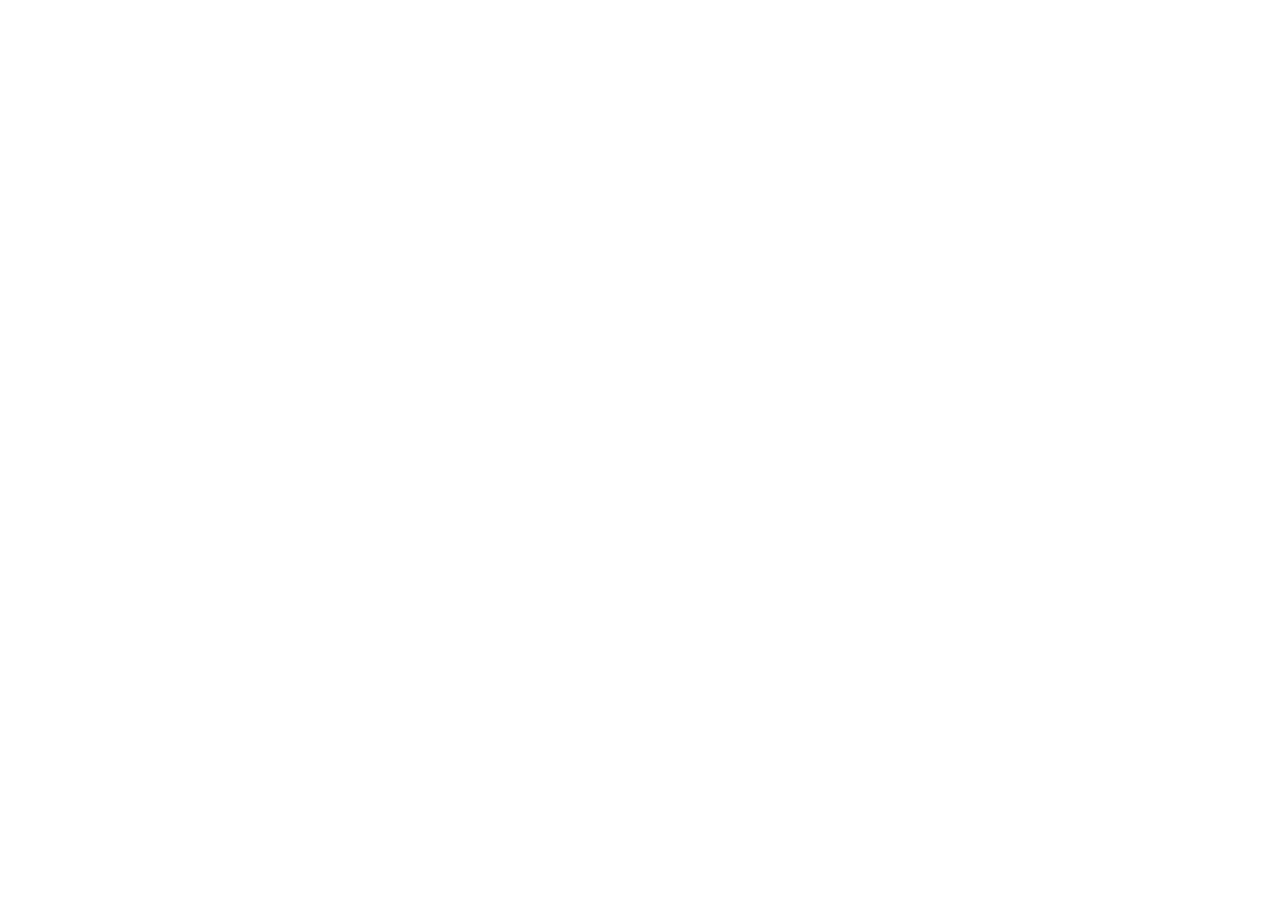
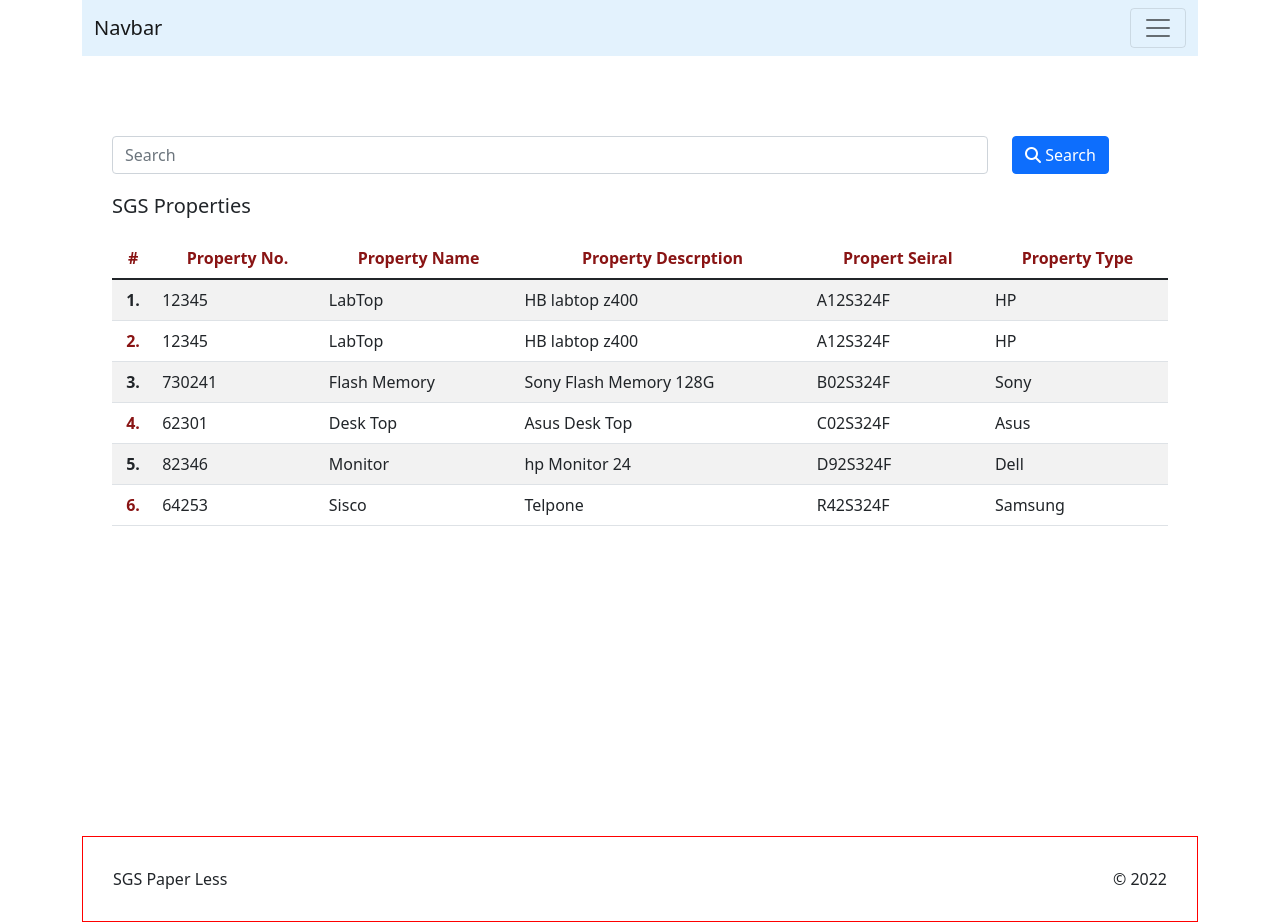
Before and after one commit to SameerAlHarbi/sgs-properties, an Angular app: page / in a window 1280 px wide. Before the commit the page ends 800 px from the top, so only its background shows below. Built offline with nearby package versions, Linux system fonts and the light colour scheme.

Commit message:
fix style

```diff
--- a/src/app/filter-property/filter-property.component.html
+++ b/src/app/filter-property/filter-property.component.html
@@ -1,5 +1,9 @@
-
-<div class="dropdown">
-   <button onclick="myFunction()" class="dropbtn">Select Here<button>
-  <input type="text" placeholder="Search.." id="myInput" onkeyup="filterFunction()"
-</div>
+<form class="row" style="margin-bottom: 20px;">
+  <div class="col">
+    <label for="inputPassword2" class="visually-hidden">Password</label>
+    <input type="search" class="form-control" placeholder="Search">
+  </div>
+  <div class="col-2">
+    <div type="submit" class="btn btn-primary"><i class="fa-solid fa-magnifying-glass"></i> Search</div>
+  </div>
+</form>
```
